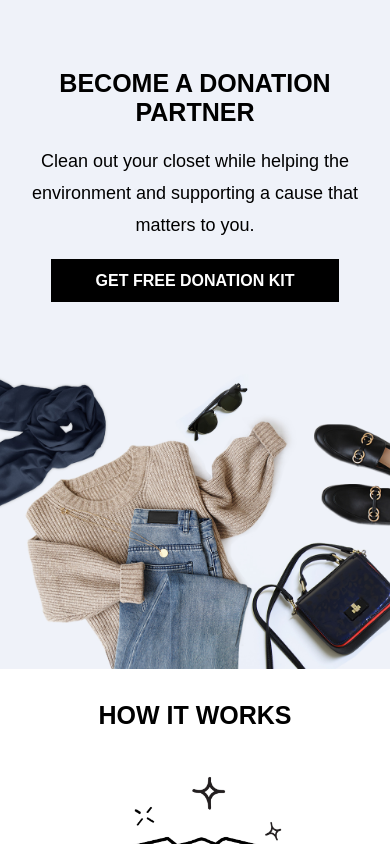
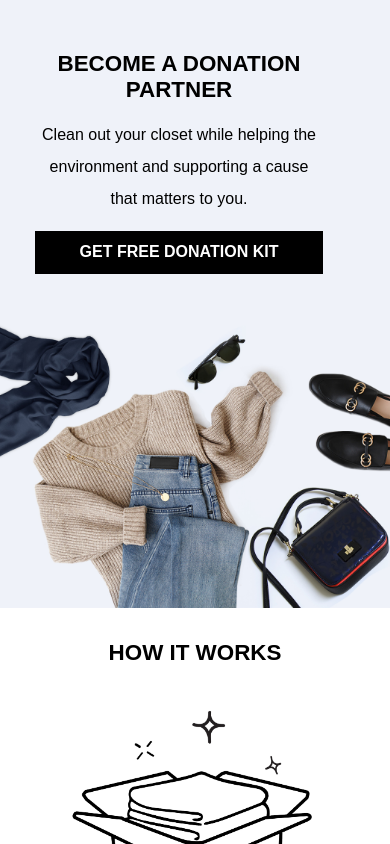
Before and after one commit to Dhanidayo/brie-donation, a React (Create React App) app: page /clothing in a window 390 px wide. Shown: the top 844 px of the page. Built offline with nearby package versions, Linux system fonts and the light colour scheme; a web font is replaced by a local one.

Commit message:
responsiveness updates

```diff
--- a/src/Pages/Clothing/index.jsx
+++ b/src/Pages/Clothing/index.jsx
@@ -17,8 +17,14 @@ const Clothing = () => {
                                 BECOME A DONATION <br />
                                 PARTNER
                             </h1>
+                            {/* <h1 className=" title title--nobreak heading2">
+                                    BECOME A DONATION PARTNER
+                            </h1> */}
                             <p className="body-text bodytext--primary">
                                 Clean out your closet while helping the environment and <br /> supporting a cause that matters to you.
+                            </p>
+                            <p className="body-text bodytext--onebreak">
+                                Clean out your closet while helping the environment <br />and supporting a cause that matters to you.
                             </p>
                             <p className="body-text bodytext--nobreak">
                                 Clean out your closet while helping the environment and supporting a cause that matters to you.
@@ -48,7 +54,7 @@ const Clothing = () => {
                                 <h2 className="steps-para-head heading3">
                                     1. Send us your kit
                                 </h2>
-                                <p className="body-text cols">
+                                <p className="body-text step-body-cols cols">
                                     Select a charity and fill up your box with your best pre-loved clothing. Get your free label and ship it off.
                                 </p>
                             </div>
@@ -59,7 +65,7 @@ const Clothing = () => {
                                 <h2 className="steps-para-head heading3">
                                     2. Find it a new home
                                 </h2>
-                                <p className="body-text cols">
+                                <p className="body-text step-body-cols cols">
                                     It's as simple as that! Your donations are listed or responsibly recycled.
                                 </p>
                             </div>
@@ -70,7 +76,7 @@ const Clothing = () => {
                                 <h2 className="steps-para-head heading3">
                                     3. Do so much good
                                 </h2>
-                                <p className="body-text cols">
+                                <p className="body-text step-body-cols cols">
                                     Once your item sell, the charity gets paid, you keep the environment clean, and you get a tax deduction.
                                 </p>
                             </div>
--- a/src/Pages/Clothing/style.css
+++ b/src/Pages/Clothing/style.css
@@ -38,10 +38,11 @@
 
 @media screen and (max-width: 1026px) {
     #banner {
-        background: url("../../Img-Assets/brie-become-a-donation-partner(tablet).jpg") no-repeat right center;
+        background: url("../../Img-Assets/brie-become-a-donation-partner(tablet).jpg") no-repeat right;
         background-size: cover;
         background-color: #eff2f9;
-        height: 42rem;
+        /* height: 42rem; */
+        height: 28rem;
     }
 }
 
@@ -56,13 +57,22 @@
 
 @media screen and (max-width: 802px) {
     #banner {
-        height: 54.625rem;
+        /* height: 54.625rem; */
+        height: 55rem;
+    }
+}
+
+@media screen and (max-width: 602px) {
+    #banner {
+        /* height: 54.625rem; */
+        height: 44rem;
     }
 }
 
 @media screen and (max-width: 416px) {
     #banner {
-        height: 41.813rem;
+        /* height: 41.813rem; */
+        height: 40rem;
     }
 }
 
@@ -83,7 +93,19 @@
     /* width: 60%; */
     display: flex;
     align-items: center;
-    /* border: 2px solid yellow; */
+}
+
+@media screen and (max-width: 1602px) {
+    .banner-contents {
+        margin-left: -2em;
+    }
+}
+
+@media screen and (max-width: 1442px) {
+    .banner-contents {
+        /* border: 2px solid gray; */
+        padding: 4em;
+    }
 }
 
 
@@ -99,6 +121,12 @@
     }
 }
 
+@media screen and (max-width: 802px) {
+    .banner-content-wrapper {
+        padding-top: .1rem;
+    }
+}
+
 @media screen and (max-width: 660px) {
     .banner-content-wrapper {
         padding-top: 5rem;
@@ -107,13 +135,13 @@
 
 @media screen and (max-width: 602px) {
     .banner-content-wrapper {
-        padding-top: 8em;
+        padding-top: 0;
     }
 }
 
 @media screen and (max-width: 416px) {
     .banner-content-wrapper {
-        padding-top: 3em;
+        margin-top: -2em;
     }
 }
 
@@ -125,18 +153,38 @@
     display: none;
 }
 
+.bodytext--onebreak {
+    display: none;
+}
+
 @media screen and (max-width: 1920px) {
     .bodytext--primary {
-        display: block;
+        display: none;
     }
 
     .bodytext--secondary {
         display: none;
     }
+
+    .bodytext--nobreak {
+        display: none;
+    }
+
+    .bodytext--onebreak {
+        display: block;
+    }
 }
 
 @media screen and (max-width: 1681px) {
     .bodytext--primary {
+        display: none;
+    }
+
+    .bodytext--nobreak {
+        display: none;
+    }
+
+    .bodytext--onebreak {
         display: none;
     }
 
@@ -149,7 +197,16 @@
 @media screen and (max-width: 1442px) {
     .bodytext--primary {
         display: block;
-        font-size: 1.525rem;
+        font-size: 1.3rem;
+    }
+
+    .bodytext--nobreak {
+        display: none;
+    }
+
+    .bodytext--onebreak {
+        display: none;
+
     }
 
     .bodytext--secondary {
@@ -157,7 +214,7 @@
     }
 }
 
-@media screen and (max-width: 1368px) {
+/* @media screen and (max-width: 1402px) {
     .bodytext--primary {
         display: none;
     }
@@ -166,12 +223,39 @@
         display: block;
         font-size: 1.525rem;
     }
+} */
+
+@media screen and (max-width: 1368px) {
+    .bodytext--primary {
+        display: none;
+    }
+
+    .bodytext--nobreak {
+        display: none;
+    }
+
+    .bodytext--onebreak {
+        display: block;
+    }
+
+    .bodytext--secondary {
+        display: none;
+        font-size: 1.525rem;
+    }
 }
 
 @media screen and (max-width: 1282px) {
     .bodytext--primary {
+        display: none;
+        font-size: 1.25rem;
+    }
+
+    .bodytext--onebreak {
         display: block;
-        font-size: 1.25rem;
+    }
+
+    .bodytext--nobreak {
+        display: none;
     }
 
     .bodytext--secondary {
@@ -179,14 +263,22 @@
     }
 }
 
-@media screen and (max-width: 1024px) {
+@media screen and (max-width: 1026px) {
     .bodytext--primary {
         display: none;
     }
 
+    .bodytext--nobreak {
+        display: none;
+    }
+
+    .bodytext--onebreak {
+        display: block;
+        font-size: 1.1rem;
+    }
+
     .bodytext--secondary {
-        display: block;
-        font-size: 1.125rem;
+        display: none;
     }
 }
 
@@ -195,12 +287,18 @@
         display: block;
     }
 
-    /* .bodytext--nobreak {
-        display: block;
-    } */
+    .bodytext--onebreak {
+        display: none;
+    }
 
     .bodytext--secondary {
         display: none;
+    }
+}
+
+@media screen and (max-width: 836px) {
+    .bodytext--primary {
+        font-size: 1.1rem;
     }
 }
 
@@ -225,7 +323,7 @@
 
     .bodytext--nobreak {
         display: block;
-        font-size: 1.125rem;
+        font-size: 1rem;
     }
 
     .bodytext--secondary {
@@ -422,6 +520,37 @@ a {
     margin-top: 0;
 }
 
+/* @media screen and (max-width: 1920px) {
+    .grid-container {
+        margin: -1em;
+    }
+
+    .grid-container:last-child {
+        margin-bottom: 3em;
+    }
+}
+
+@media screen and (max-width: 1682px) {
+    .grid-container {
+        margin: -5em;
+    }
+
+    .grid-container:first-child {
+        margin-top: -2em;
+    }
+
+    .grid-container:last-child {
+        margin-bottom: 2em;
+    }
+}
+
+@media screen and (max-width: 1602px) {
+    .grid-container {
+        margin: -6em;
+    }
+}
+ */
+
 @media screen and (max-width: 800px) {
     .grid-container {
         margin: 2rem 0;
@@ -456,6 +585,34 @@ div.padding-l {
     width: 90%;
     padding: 14.55em 10em;
 
+}
+
+@media screen and (max-width: 1920px) {
+    div.padding-m {
+        padding: 9em 7em;
+    }
+
+    div.padding-s {
+        padding: 7em 7.5em;
+    }
+
+    div.padding-l {
+        padding: 10em 7.5em;
+    }
+}
+
+@media screen and (max-width: 1602px) {
+    div.padding-m {
+        padding: 5em 7em;
+    }
+
+    div.padding-s {
+        padding: 6em 7.5em;
+    }
+
+    div.padding-l {
+        padding: 8em 7.5em;
+    }
 }
 
 @media screen and (max-width: 1442px) {
@@ -601,3 +758,10 @@ div.padding-l {
     text-align: center;
     padding: 1rem;
 }
+
+@media screen and (max-width: 602px) {
+    .step-body-cols {
+        /* padding-right: 1em; */
+        /* border: 2px solid green; */
+    }
+}
--- a/src/index.css
+++ b/src/index.css
@@ -69,6 +69,20 @@ img {
   margin: 0;
 }
 
+@media screen and (max-width: 1682px) {
+  .btn {
+    width: 26rem;
+    font-size: 1.5rem;
+  }
+}
+
+@media screen and (max-width: 1442px) {
+  .btn {
+    width: 22rem;
+    font-size: 1.2rem;
+  }
+}
+
 @media screen and (max-width: 1282px) {
   .btn {
     width: 20.94rem;
@@ -76,9 +90,17 @@ img {
   }
 }
 
-@media screen and (max-width: 601px) {
+@media screen and (max-width: 802px) {
   .btn {
     width: 18rem;
+    font-size: 1rem;
+  }
+}
+
+@media screen and (max-width: 602px) {
+  .btn {
+    width: 18rem;
+    font-size: .8rem;
   }
 }
 
@@ -136,6 +158,13 @@ button:hover {
   }
 }
 
+@media screen and (max-width: 1682px) {
+  .body-text {
+    font-size: 1.425rem;
+    line-height: 2.6125rem;
+  }
+}
+
 @media screen and (max-width: 1442px) {
   .body-text {
     font-size: 1.25rem;
@@ -150,25 +179,40 @@ button:hover {
   }
 }
 
+@media screen and (max-width: 1026px) {
+  .body-text {
+    font-size: 1rem;
+    line-height: 2rem;
+  }
+}
+
 @media screen and (max-width: 836px) {
   .body-text {
+    font-size: .9rem;
     line-height: 2.1875rem;
   }
 }
 
-@media screen and (max-width: 801px) {
+@media screen and (max-width: 802px) {
   .body-text {
-    font-size: 1.025rem;
+    font-size: .9rem;
     line-height: 1.85rem;
   }
 }
 
 @media screen and (max-width: 770px) {
   .body-text {
-    font-size: 1rem;
+    font-size: .8rem;
     line-height: 1.6rem;
   }
 }
+
+/* @media screen and (max-width: 602px) {
+  .body-text {
+    font-size: .75rem;
+    line-height: 1.6rem;
+  }
+} */
 
 @media screen and (max-width: 416px) {
   .body-text {
@@ -257,6 +301,12 @@ button:hover {
   }
 }
 
+@media screen and (max-width: 1602px) {
+  .heading3 {
+    font-size: 2rem;
+  }
+}
+
 @media screen and (max-width: 1442px) {
   .heading1 {
     font-size: 2.1875rem;
@@ -295,6 +345,20 @@ button:hover {
   }
 }
 
+@media screen and (max-width: 1026px) {
+  .heading1, .heading2 {
+    font-size: 1.7rem;
+  }
+
+  .heading3 {
+    font-size: 1.4rem;
+  }
+
+  .heading4 {
+    font-size: 1.425rem;
+  }
+}
+
 @media screen and (max-width: 836px) {
   .heading1 {
     font-size: 1.5625rem;
@@ -311,32 +375,78 @@ button:hover {
   }
 
   .heading4 {
-    font-size: 1.5625rem;
+    font-size: 1.425rem;
   }
 }
 
-@media screen and (max-width: 601px) {
+@media screen and (max-width: 802px) {
+  .heading1 {
+    font-size: 1.5rem;
+    line-height: 1.5rem;
+  }
+
+  .heading2 {
+    font-size: 1.8rem;
+    /* line-height: 2.25rem; */
+  }
+
+  .heading3 {
+    font-size: 1.4rem;
+  }
+
+  .heading4 {
+    font-size: 1.425rem;
+  }
+}
+
+@media screen and (max-width: 770px) {
+  .heading1 {
+    font-size: 1.425rem;
+    line-height: 1.425rem;
+  }
+
+  .heading2 {
+    font-size: 1.7rem;
+    /* line-height: 2.25rem; */
+  }
+
+  .heading3 {
+    font-size: 1.325rem;
+  }
+
+  .heading4 {
+    font-size: 1.325rem;
+  }
+}
+
+@media screen and (max-width: 602px) {
   .heading1 {
     font-size: 1.3rem;
     line-height: 1.7rem;
   }
 
   .heading2 {
-    font-size: 1.5rem;
+    font-size: 1.4rem;
   }
+
   .heading3 {
-    font-size: 1.125rem;
+    font-size: 1rem;
+  }
+
+  .heading4 {
+    font-size: 1.2rem;
   }
 }
 
 @media screen and (max-width: 416px) {
   .heading1 {
-    font-size: 1.5625rem;
+    font-size: 1.4rem;
     line-height: 1.5625rem;
   }
 
   .heading2 {
-    font-size: 1.5625rem;
+    /* font-size: 1.5625rem; */
+    font-size: 1.4rem;
   }
 
   .heading3, .heading4 {
@@ -346,11 +456,11 @@ button:hover {
 
 @media screen and (max-width: 321px) {
   .heading1 {
-    font-size: 1.3125rem;
+    font-size: 1.125rem;
   }
 
   .heading2 {
-    font-size: 1.365rem;
+    font-size: 1.125rem;
   }
 
   .heading4 {
@@ -370,7 +480,7 @@ button:hover {
 
 @media screen and (max-width: 602px) {
   .line-height--small {
-    font-size: .9rem;
+    font-size: .8rem;
     line-height: 1.15rem;
   }
 }
```
